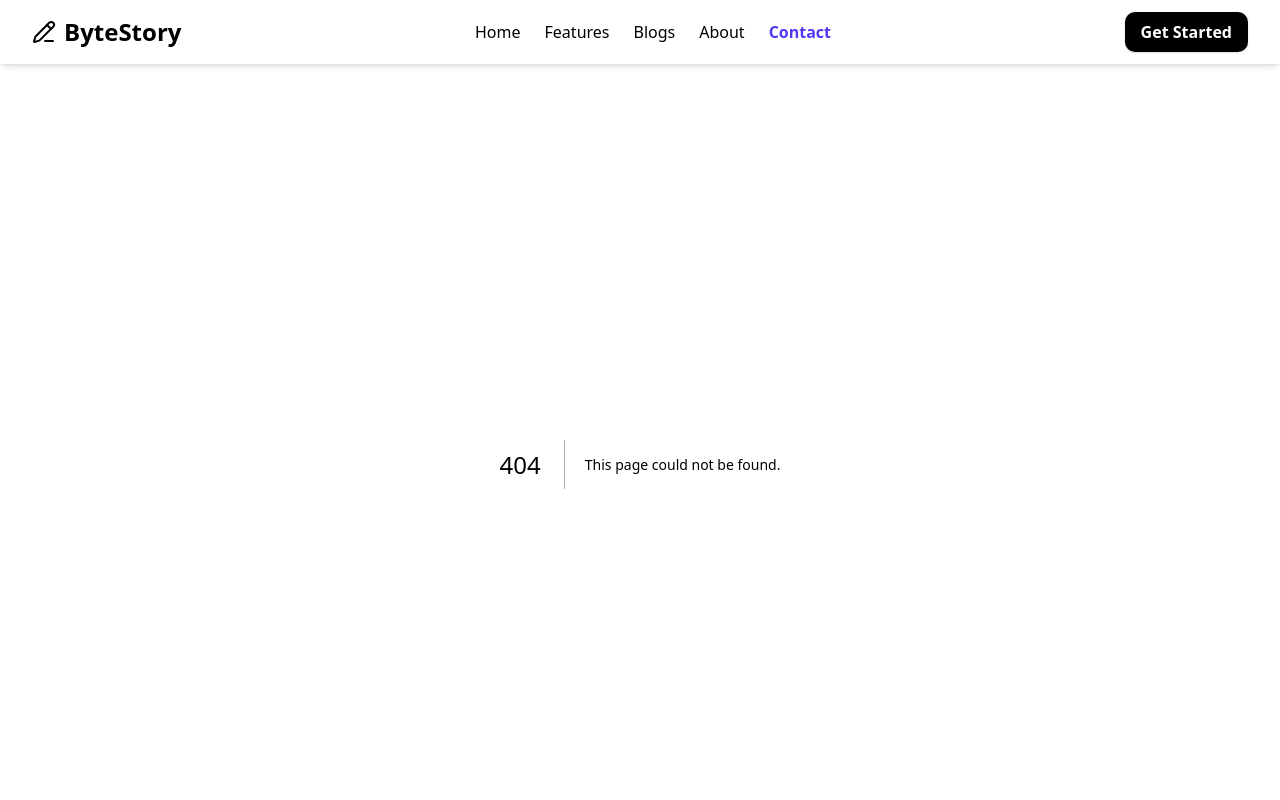
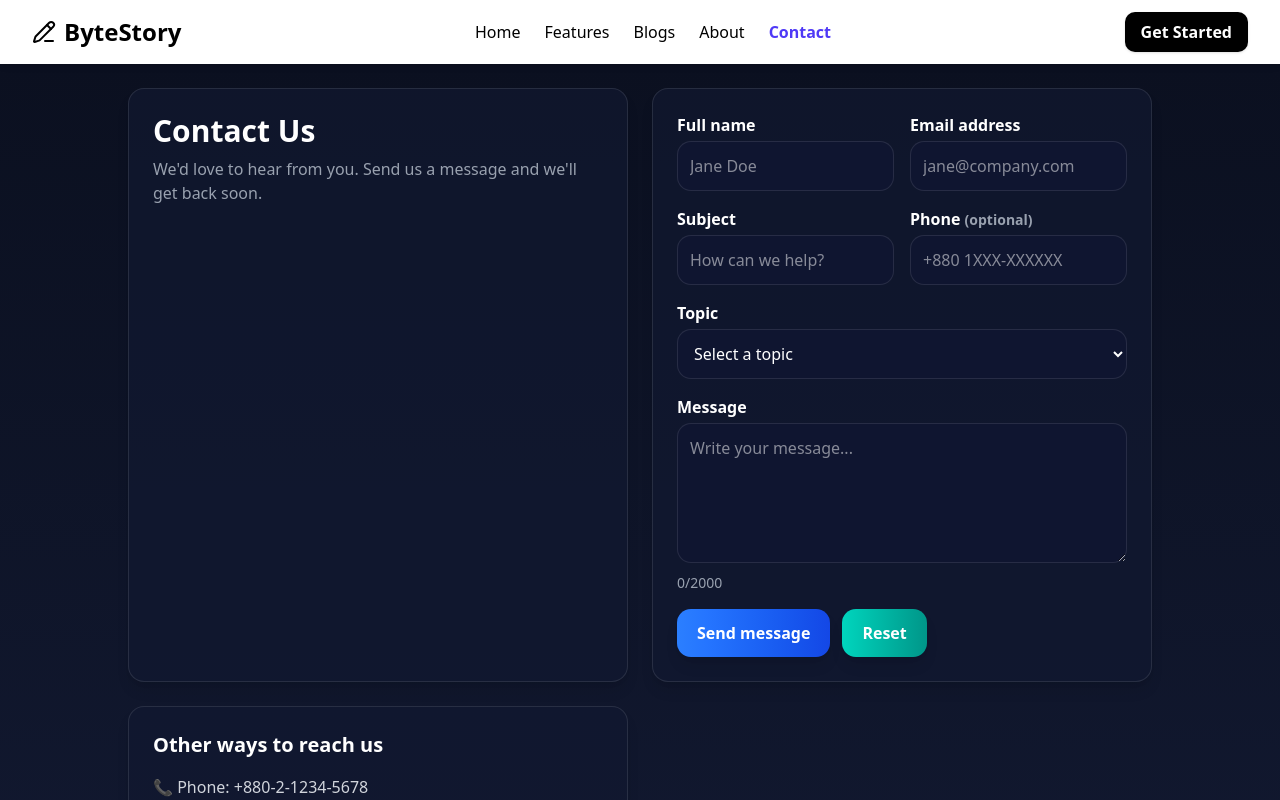
Before and after one commit to shahnewaz5646455/ByteStory, a Next.js app: page /contact in a window 1280 px wide. Before the commit this address had no page. Shown: the top 800 px of the page. Built offline with nearby package versions, Linux system fonts and the light colour scheme.

Commit message:
[ADDED]:Contact page added

```diff
--- /dev/null
+++ b/src/app/contact/page.jsx
@@ -0,0 +1,209 @@
+"use client";
+
+import { useState } from "react";
+
+export default function ContactPage() {
+  const [formData, setFormData] = useState({
+    name: "",
+    email: "",
+    subject: "",
+    phone: "",
+    topic: "",
+    message: "",
+  });
+  const [status, setStatus] = useState(null);
+  const [charCount, setCharCount] = useState(0);
+
+  const MAX = 2000;
+
+  const handleChange = (e) => {
+    const { name, value } = e.target;
+    setFormData((prev) => ({ ...prev, [name]: value }));
+    if (name === "message") setCharCount(value.length);
+  };
+
+  const handleSubmit = async (e) => {
+    e.preventDefault();
+    setStatus({ type: "note", text: "Sending…" });
+    try {
+      // Replace this with your backend endpoint
+      const res = await fetch("/api/contact", {
+        method: "POST",
+        headers: { "Content-Type": "application/json" },
+        body: JSON.stringify(formData),
+      });
+      if (!res.ok) throw new Error("Network error");
+      setStatus({ type: "success", text: "Thank you! Your message has been sent." });
+      setFormData({ name: "", email: "", subject: "", phone: "", topic: "", message: "" });
+      setCharCount(0);
+    } catch (err) {
+      setStatus({ type: "error", text: "Could not send your message. Please try again later." });
+    }
+  };
+
+  return (
+    <div className="min-h-screen bg-gradient-to-b from-[#0b1020] to-[#121931] text-white p-6 flex justify-center items-center">
+      <div className="max-w-5xl w-full grid md:grid-cols-2 gap-6">
+        {/* Header */}
+        <header className="bg-[#121931]/70 border border-white/10 rounded-2xl p-6 shadow-lg">
+          <h1 className="text-3xl font-bold mb-2">Contact Us</h1>
+          <p className="text-gray-400">We'd love to hear from you. Send us a message and we'll get back soon.</p>
+        </header>
+
+        {/* Form */}
+        <form
+          onSubmit={handleSubmit}
+          className="bg-[#121931]/70 border border-white/10 rounded-2xl p-6 shadow-lg space-y-4"
+        >
+          <div className="grid md:grid-cols-2 gap-4">
+            <div>
+              <label className="block font-semibold mb-1" htmlFor="name">
+                Full name
+              </label>
+              <input
+                id="name"
+                name="name"
+                type="text"
+                value={formData.name}
+                onChange={handleChange}
+                placeholder="Jane Doe"
+                required
+                className="w-full p-3 rounded-xl bg-[#0f1530] border border-white/10 focus:ring-2 focus:ring-blue-500 outline-none"
+              />
+            </div>
+            <div>
+              <label className="block font-semibold mb-1" htmlFor="email">
+                Email address
+              </label>
+              <input
+                id="email"
+                name="email"
+                type="email"
+                value={formData.email}
+                onChange={handleChange}
+                placeholder="jane@company.com"
+                required
+                className="w-full p-3 rounded-xl bg-[#0f1530] border border-white/10 focus:ring-2 focus:ring-blue-500 outline-none"
+              />
+            </div>
+          </div>
+
+          <div className="grid md:grid-cols-2 gap-4">
+            <div>
+              <label className="block font-semibold mb-1" htmlFor="subject">
+                Subject
+              </label>
+              <input
+                id="subject"
+                name="subject"
+                type="text"
+                value={formData.subject}
+                onChange={handleChange}
+                placeholder="How can we help?"
+                required
+                className="w-full p-3 rounded-xl bg-[#0f1530] border border-white/10 focus:ring-2 focus:ring-blue-500 outline-none"
+              />
+            </div>
+            <div>
+              <label className="block font-semibold mb-1" htmlFor="phone">
+                Phone <span className="text-gray-400 text-sm">(optional)</span>
+              </label>
+              <input
+                id="phone"
+                name="phone"
+                type="tel"
+                value={formData.phone}
+                onChange={handleChange}
+                placeholder="+880 1XXX-XXXXXX"
+                className="w-full p-3 rounded-xl bg-[#0f1530] border border-white/10 focus:ring-2 focus:ring-blue-500 outline-none"
+              />
+            </div>
+          </div>
+
+          <div>
+            <label className="block font-semibold mb-1" htmlFor="topic">
+              Topic
+            </label>
+            <select
+              id="topic"
+              name="topic"
+              value={formData.topic}
+              onChange={handleChange}
+              required
+              className="w-full p-3 rounded-xl bg-[#0f1530] border border-white/10 focus:ring-2 focus:ring-blue-500 outline-none"
+            >
+              <option value="" disabled>
+                Select a topic
+              </option>
+              <option value="support">Product Support</option>
+              <option value="sales">Sales Inquiry</option>
+              <option value="partnerships">Partnerships</option>
+              <option value="careers">Careers</option>
+              <option value="other">Other</option>
+            </select>
+          </div>
+
+          <div>
+            <label className="block font-semibold mb-1" htmlFor="message">
+              Message
+            </label>
+            <textarea
+              id="message"
+              name="message"
+              value={formData.message}
+              onChange={handleChange}
+              placeholder="Write your message..."
+              required
+              className="w-full p-3 rounded-xl bg-[#0f1530] border border-white/10 focus:ring-2 focus:ring-blue-500 outline-none min-h-[140px]"
+            />
+            <div className="text-sm text-gray-400 mt-1">{charCount}/{MAX}</div>
+          </div>
+
+          <div className="flex gap-3 items-center">
+            <button
+              type="submit"
+              className="px-5 py-3 rounded-xl bg-gradient-to-r from-blue-500 to-blue-700 font-semibold shadow-lg hover:brightness-110 active:translate-y-[1px]"
+            >
+              Send message
+            </button>
+            <button
+              type="reset"
+              onClick={() => {
+                setFormData({ name: "", email: "", subject: "", phone: "", topic: "", message: "" });
+                setCharCount(0);
+              }}
+              className="px-5 py-3 rounded-xl bg-gradient-to-r from-teal-400 to-teal-600 font-semibold shadow-lg hover:brightness-110"
+            >
+              Reset
+            </button>
+          </div>
+
+          {status && (
+            <div
+              className={`mt-3 p-3 rounded-xl text-sm border ${
+                status.type === "success"
+                  ? "bg-green-600/20 border-green-500 text-green-100"
+                  : status.type === "error"
+                  ? "bg-red-600/20 border-red-500 text-red-100"
+                  : "bg-blue-600/20 border-blue-500 text-blue-100"
+              }`}
+            >
+              {status.text}
+            </div>
+          )}
+        </form>
+
+        {/* Side Contact Info */}
+        <aside className="bg-[#121931]/70 border border-white/10 rounded-2xl p-6 shadow-lg space-y-4">
+          <h2 className="text-xl font-semibold">Other ways to reach us</h2>
+          <div className="space-y-3 text-gray-300">
+            <div>📞 Phone: +880-2-1234-5678</div>
+            <div>✉️ Email: support@byteStory.com</div>
+            <div>📍 Address: Level 5, Example Tower, Dhaka 1212</div>
+            <div>⏰ Hours: Sun–Thu: 10:00–18:00 BST</div>
+          </div>
+        </aside>
+      </div>
+    </div>
+  );
+}
```
